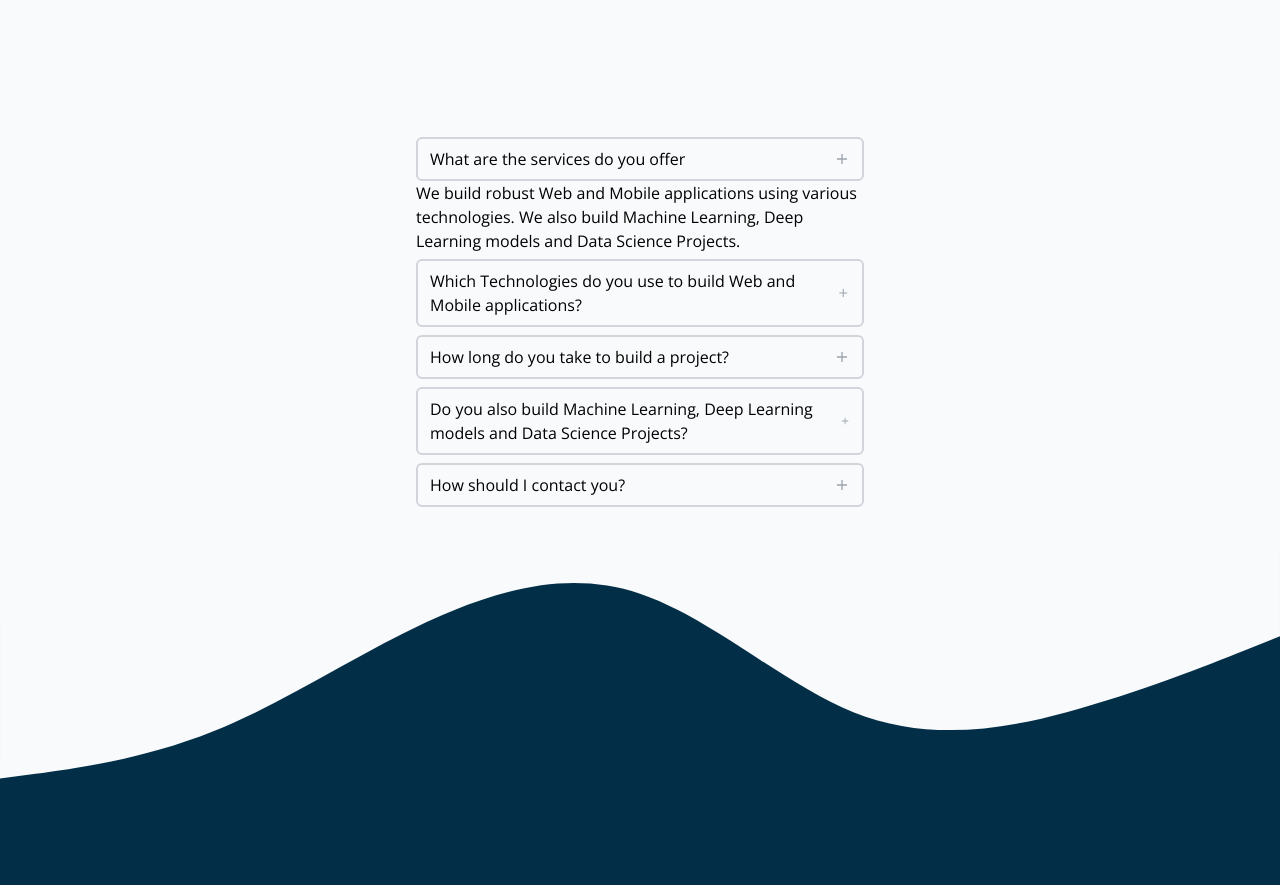
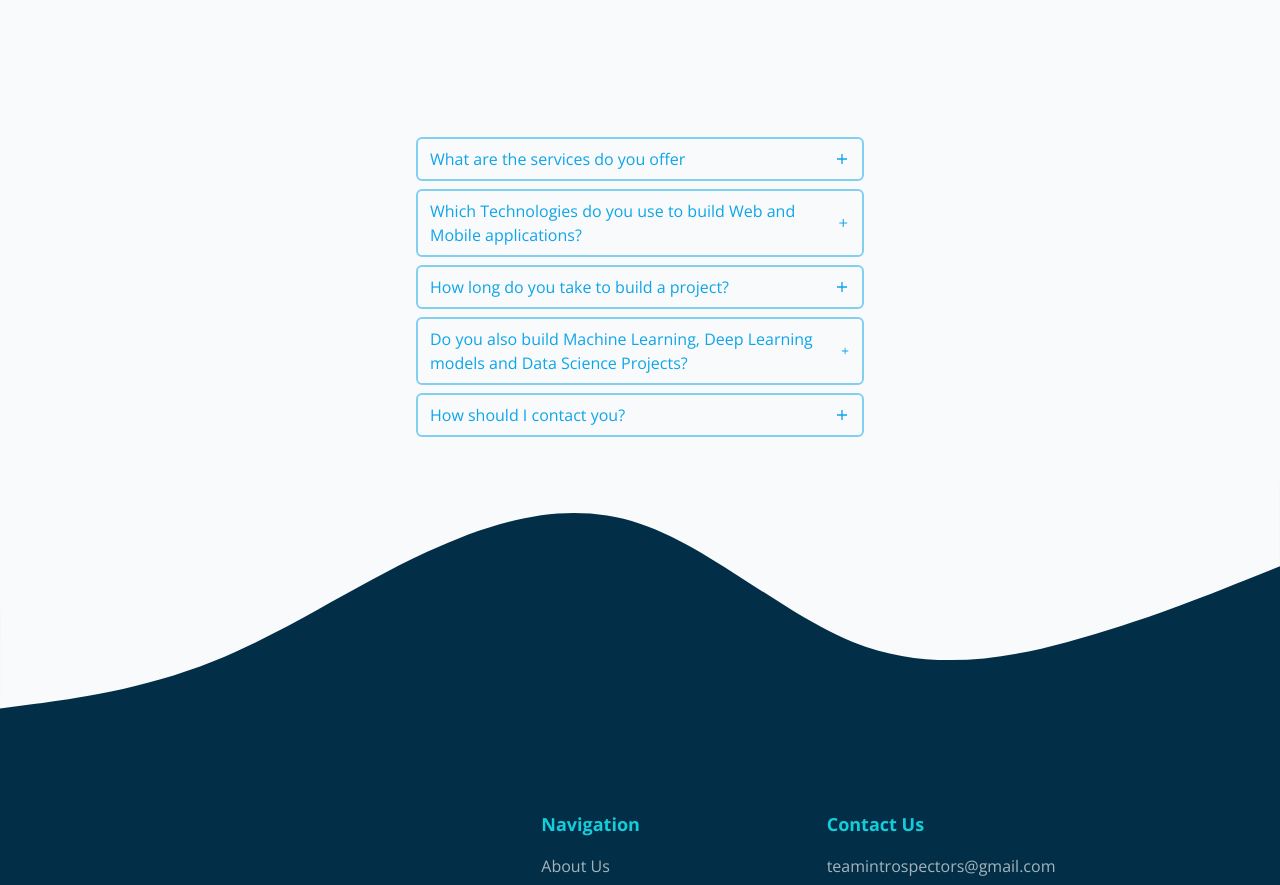
Before and after one commit to tech-introspectors/tech-introspectors-web, a Next.js app: page / in a window 1280 px wide. Shown: the part 2440-3325 px from the top of the page. Built offline with nearby package versions, Linux system fonts and the light colour scheme.

Commit message:
added faq toggle functionality

```diff
--- a/components/views/Homepage/Faq.js
+++ b/components/views/Homepage/Faq.js
@@ -5,6 +5,10 @@ import { IoMdAdd } from "react-icons/io";
 
 const Faq = () => {
   const [faqId, setFaqId] = React.useState(1);
+  const [isActive, setIsActive] = React.useState(false);
+
+  console.log(faqId);
+
   return (
     <div className="h-auto w-full  bg-gray-50 py-10">
       <MainTitle title={"FAQ"} description="Frequently Asked Questions" />
@@ -15,20 +19,24 @@ const Faq = () => {
             <div className="my-1">
               <div className="max-w-md">
                 <div
-                  onClick={() => setFaqId(faq.id)}
-                  className="px-3 py-2 flex justify-between items-center border-2 border-gray-300 cursor-pointer rounded-md"
+                  onClick={() => {
+                    setFaqId(faq.id);
+                    setIsActive(!isActive);
+                  }}
+                  className="px-3 py-2 flex justify-between items-center border-2 border-secondaryblue/50 cursor-pointer rounded-md"
                 >
-                  <h2 className="">{faq.question}</h2>
-                  <IoMdAdd className="text-gray-400 cursor-pointer" />
+                  <h2 className="text-secondaryblue">{faq.question}</h2>
+                  <IoMdAdd className="text-secondaryblue cursor-pointer" />
                 </div>
                 <div
-                  className={`transition-all duration-300 ${
-                    faqId === faq.id
-                      ? "h-[70px] opacity-1"
-                      : "h-[0px] opacity-0"
-                  }`}
+                  className={`transition-all duration-300 pointer-events-none
+                ${
+                  isActive && faqId === faq.id
+                    ? "h-[80px] opacity-1"
+                    : "h-[0px] opacity-0"
+                }`}
                 >
-                  <p>{faq.answer}</p>
+                  <p className="px-3 py-2 text-gray-500">{faq.answer}</p>
                 </div>
               </div>
             </div>
```
